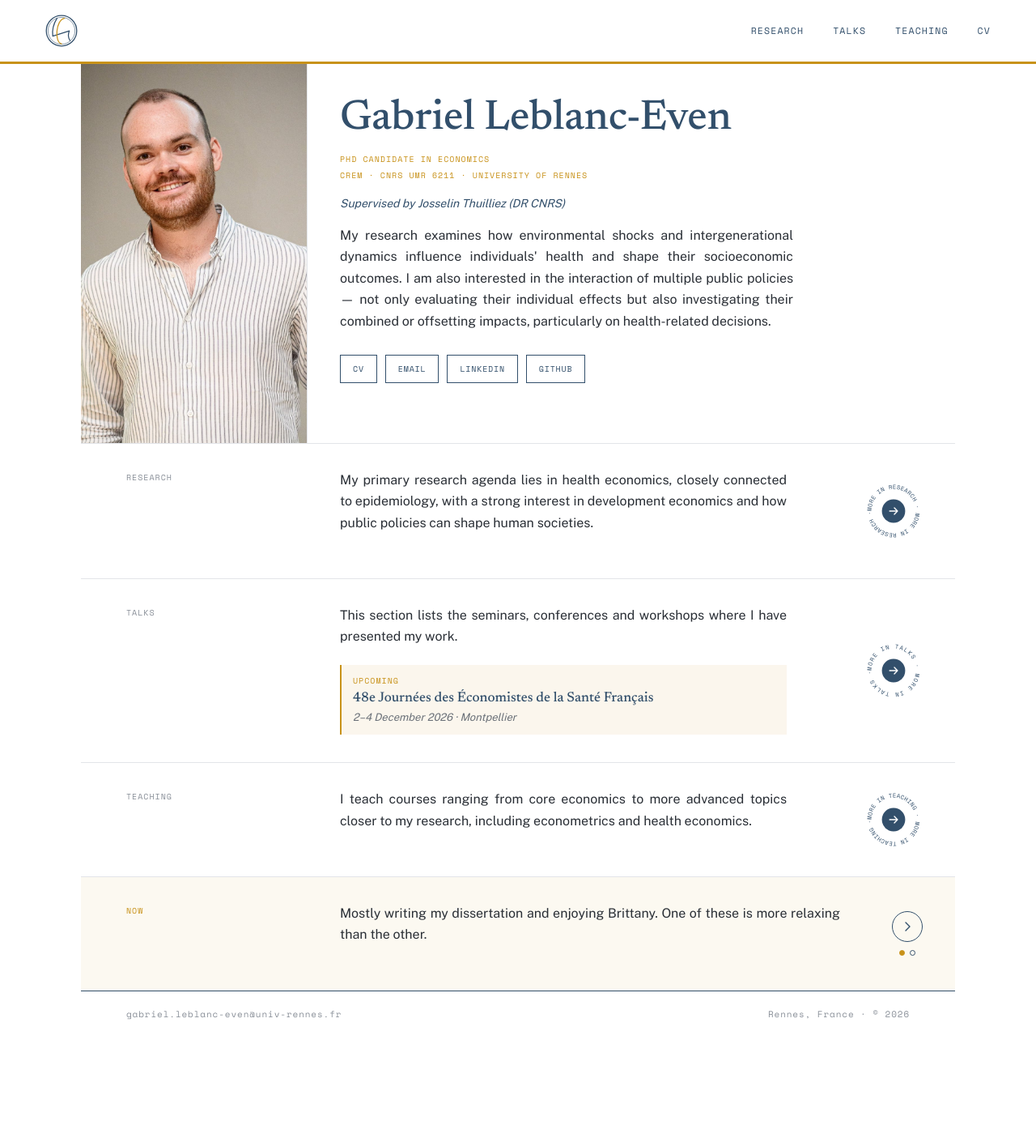
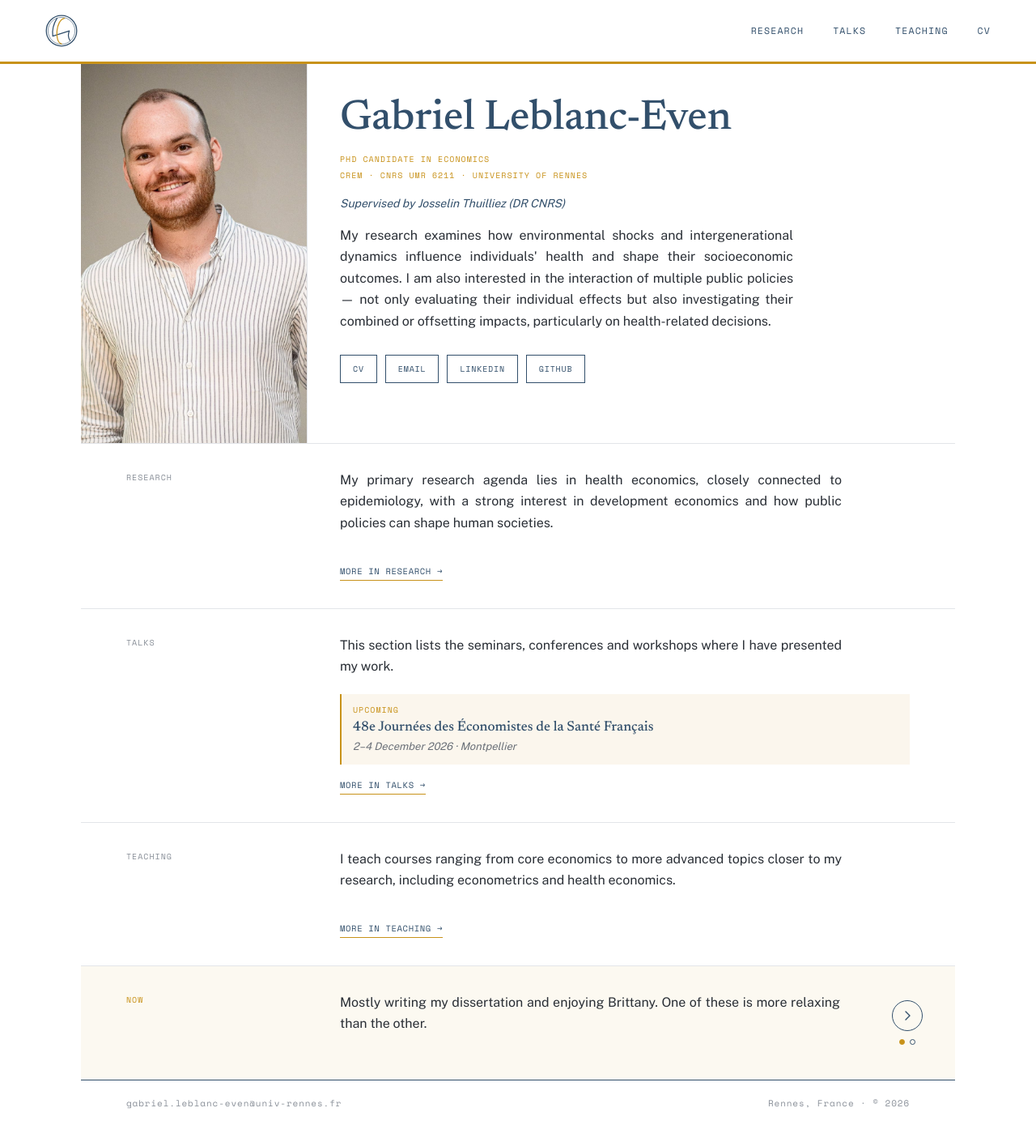
Before and after one commit to gabriel-leblanceven/gabriel-leblanceven.github.io, a Jekyll site: the page built from _pages/about.md, in a window 1280 px wide. Shown: the whole page at 81% size. Built offline with Jekyll 4.4.1, drawn with Linux system fonts in a browser that asks for light colours; a script bundle is joined from its source files by our own code; library files that are not in the unit come from our copies; before the commit the page ends 1300 px from its top, so only the background shows below that.

Commit message:
Revert homepage seals; back to "More in ..." links
Reverts 24e0570 and 58a32ef: the round seals did not sit well next to the
Now block control. Restores the state of cfe516e.

Co-Authored-By: Claude Opus 5.5 <noreply@anthropic.com>

```diff
--- a/_includes/gle-seal.html
+++ /dev/null
@@ -1,9 +0,0 @@
-<!-- Round "More in ..." seal for homepage rows: disc with arrow, label set twice along a circular path. Parameters: label (row name), id (unique, for the text path). -->
-<span class="gle__seal" aria-hidden="true">
-  <svg viewBox="0 0 100 100" width="72" height="72" focusable="false">
-    <defs><path id="gle-seal-{{ include.id }}" d="M50,50 m-38,0 a38,38 0 1,1 76,0 a38,38 0 1,1 -76,0"/></defs>
-    <g class="gle__seal-ring"><text font-family="Space Mono, monospace" font-size="10" fill="#324f6b"><textPath href="#gle-seal-{{ include.id }}" textLength="238" lengthAdjust="spacing">MORE IN {{ include.label | upcase }} &middot; MORE IN {{ include.label | upcase }} &middot; </textPath></text></g>
-    <circle class="gle__seal-disc" cx="50" cy="50" r="20" fill="#324f6b"/>
-    <g transform="translate(40.5 40.5) scale(1.36)" fill="none" stroke="#fff" stroke-width="1.4" stroke-linecap="round" stroke-linejoin="round"><path d="M2 7 H12 M8 3 L12 7 L8 11"/></g>
-  </svg>
-</span>
--- a/_pages/about.md
+++ b/_pages/about.md
@@ -33,14 +33,6 @@ layout: single
 .gle__btn{font-family:'Space Mono',monospace;font-size:10px;letter-spacing:0.08em;text-transform:uppercase;color:#324f6b;border:1px solid #324f6b;padding:9px 15px;text-decoration:none !important;}
 .gle__btn:hover{background:#324f6b;color:#c8921a !important;border-color:#324f6b;text-decoration:none !important;}
 .gle__row{display:grid;grid-template-columns:280px 1fr;border-bottom:1px solid #E3E5E9;}
-.gle__row--link{grid-template-columns:280px 1fr auto;color:inherit;text-decoration:none !important;}
-.gle__seal{display:flex;align-items:center;justify-content:center;padding:0 40px;}
-.gle__seal svg{display:block;}
-.gle__seal-ring{transform-origin:50px 50px;transition:transform .8s ease;}
-.gle__seal-disc{transition:fill .2s;}
-.gle__row--link:hover .gle__seal-ring,.gle__row--link:focus-visible .gle__seal-ring{transform:rotate(60deg);}
-.gle__row--link:hover .gle__seal-disc,.gle__row--link:focus-visible .gle__seal-disc{fill:#c8921a;}
-@media (prefers-reduced-motion:reduce){.gle__seal-ring{transition:none;}}
 .gle__row--now{border-bottom:1px solid #324f6b;background:rgba(200,146,26,0.06);}
 .gle__rowlabel{padding:34px 0 34px 56px;font-family:'Space Mono',monospace;font-size:10px;letter-spacing:0.1em;text-transform:uppercase;color:#8a9099;}
 .gle__rowlabel--now{color:#c8921a;}
@@ -61,6 +53,8 @@ layout: single
 .gle__slide{flex:0 0 100%;scroll-snap-align:start;}
 .gle__rowbody{padding:32px 56px 34px 40px;}
 .gle .gle__text{font-size:16px;color:#2a2f36;line-height:1.65;max-width:620px;text-align:justify;}
+.gle__more{display:inline-block;font-family:'Space Mono',monospace;font-size:10.5px;letter-spacing:0.06em;text-transform:uppercase;color:#324f6b;margin-top:18px;border-bottom:1px solid #c8921a;padding-bottom:2px;text-decoration:none !important;}
+.gle__more:hover{color:#c8921a;text-decoration:none !important;}
 .gle__next{margin-top:14px;padding:12px 14px;border-left:2px solid #c8921a;background:rgba(200,146,26,0.08);}
 .gle__next-label{display:block;font-family:'Space Mono',monospace;font-size:10px;letter-spacing:0.1em;text-transform:uppercase;color:#c8921a;}
 .gle__next-title{display:block;font-family:'Newsreader',serif;font-size:17px;font-weight:500;color:#324f6b;line-height:1.3;margin-top:4px;}
@@ -76,9 +70,6 @@ body{padding-top:0 !important;}
 .page__footer{display:none !important;}
 .footer{display:none !important;}
 @media (max-width:720px){
-  .gle__row--link{grid-template-columns:1fr;}
-  .gle__seal{justify-content:flex-start;padding:0 24px 24px;}
-  .gle__seal svg{width:60px;height:60px;}
   .gle__nownext{margin:-28px -24px -28px 0;padding:0 20px;}
   .gle__hero,.gle__row{grid-template-columns:1fr;}
   .gle__photo{min-height:280px;border-right:none;border-bottom:1px solid #E3E5E9;}
@@ -120,16 +111,15 @@ html, body{margin:0 !important;padding:0 !important;}
     </div>
   </div>
 
-  <!-- Research / Talks / Teaching rows: the whole row links to its page, with a round "More in ..." seal on the right -->
-  <a class="gle__row gle__row--link" href="{{ '/research/' | relative_url }}" aria-label="More in Research">
+  <div class="gle__row">
     <div class="gle__rowlabel">Research</div>
     <div class="gle__rowbody">
       <p class="gle__text">My primary research agenda lies in health economics, closely connected to epidemiology, with a strong interest in development economics and how public policies can shape human societies.</p>
+      <a class="gle__more" href="{{ '/research/' | relative_url }}">More in Research &rarr;</a>
     </div>
-    {% include gle-seal.html label="Research" id="research" %}
-  </a>
+  </div>
 
-  <a class="gle__row gle__row--link" href="{{ '/talks/' | relative_url }}" aria-label="More in Talks">
+  <div class="gle__row">
     <div class="gle__rowlabel">Talks</div>
     <div class="gle__rowbody">
       {% assign upcoming = site.data.talks | where_exp: "t", "t.upcoming == true" %}
@@ -141,17 +131,17 @@ html, body{margin:0 !important;padding:0 !important;}
           <span class="gle__next-meta">{% if t.date %}{{ t.date }} &middot; {% endif %}{{ t.place }}</span>
         </div>
       {% endfor %}
+      <a class="gle__more" href="{{ '/talks/' | relative_url }}">More in Talks &rarr;</a>
     </div>
-    {% include gle-seal.html label="Talks" id="talks" %}
-  </a>
+  </div>
 
-  <a class="gle__row gle__row--link" href="{{ '/teaching/' | relative_url }}" aria-label="More in Teaching">
+  <div class="gle__row">
     <div class="gle__rowlabel">Teaching</div>
     <div class="gle__rowbody">
       <p class="gle__text">I teach courses ranging from core economics to more advanced topics closer to my research, including econometrics and health economics.</p>
+      <a class="gle__more" href="{{ '/teaching/' | relative_url }}">More in Teaching &rarr;</a>
     </div>
-    {% include gle-seal.html label="Teaching" id="teaching" %}
-  </a>
+  </div>
 
   <!-- Now block: slides cycled by a single "next" control (loops back to the first); the row label follows the current slide's data-label -->
   <div class="gle__row gle__row--now">
```
